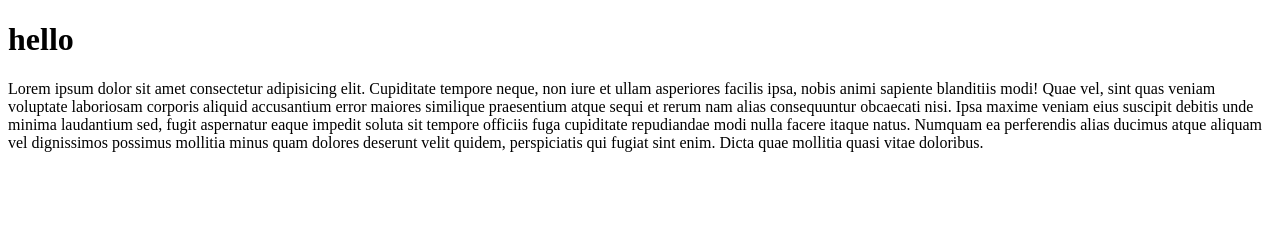
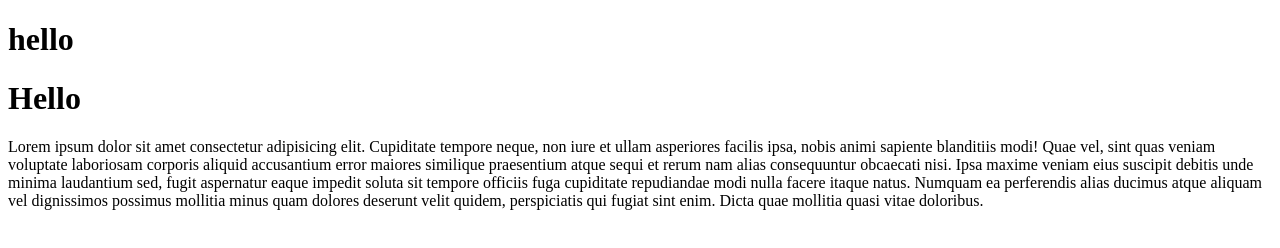
Before and after one commit to BekturTech/my-syte, a plain HTML site: page index.html in a window 1280 px wide. Drawn offline with Linux system fonts and the light colour scheme.

Commit message:
Second commit

```diff
--- a/index.html
+++ b/index.html
@@ -10,6 +10,7 @@
   <h1>hello</h1>
   <div class="logo">
     <header>
+      <h1 class="title">Hello</h1>
       <p>Lorem ipsum dolor sit amet consectetur adipisicing elit. Cupiditate tempore neque, non iure et ullam asperiores facilis ipsa, nobis animi sapiente blanditiis modi! Quae vel, sint quas veniam voluptate laboriosam corporis aliquid accusantium error maiores similique praesentium atque sequi et rerum nam alias consequuntur obcaecati nisi. Ipsa maxime veniam eius suscipit debitis unde minima laudantium sed, fugit aspernatur eaque impedit soluta sit tempore officiis fuga cupiditate repudiandae modi nulla facere itaque natus. Numquam ea perferendis alias ducimus atque aliquam vel dignissimos possimus mollitia minus quam dolores deserunt velit quidem, perspiciatis qui fugiat sint enim. Dicta quae mollitia quasi vitae doloribus.</p>
     </header>
   </div>
--- a/style.css
+++ b/style.css
@@ -0,0 +1,3 @@
+.title {
+  color: aqua;
+}
```
